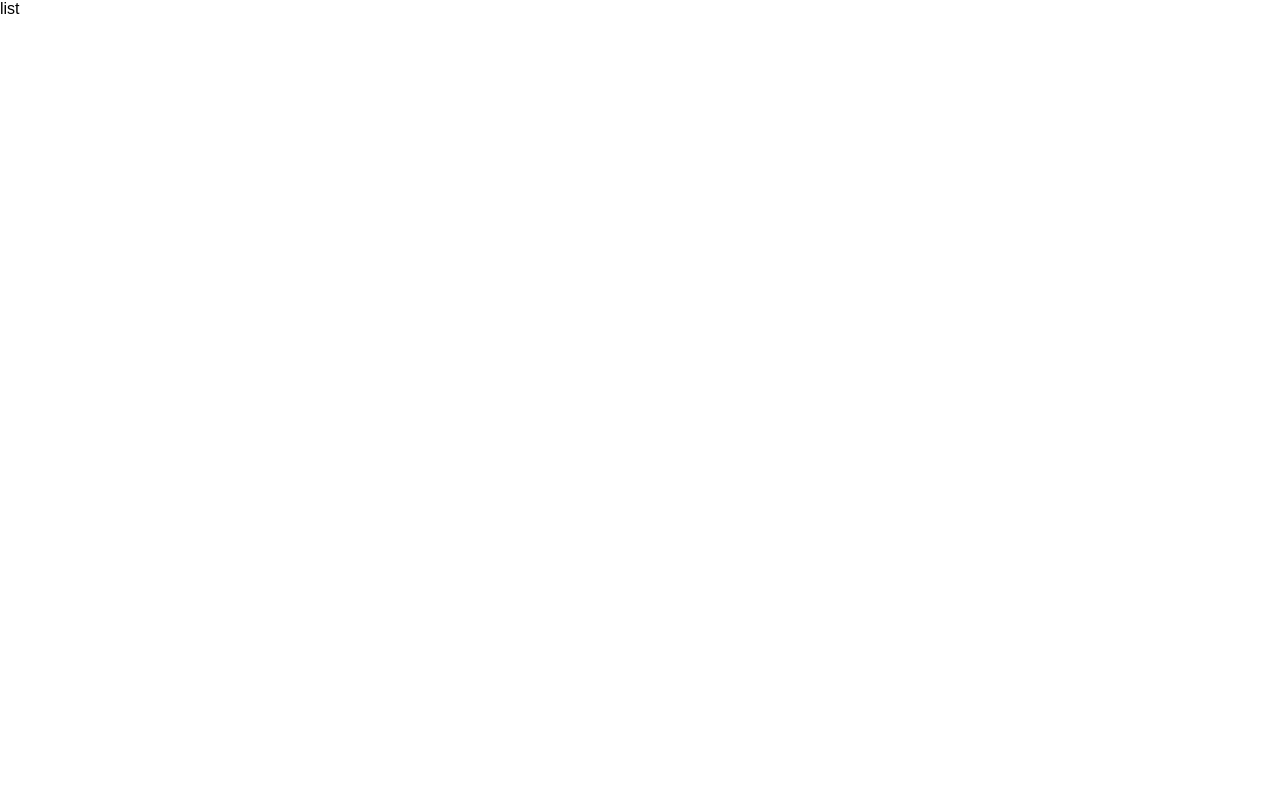
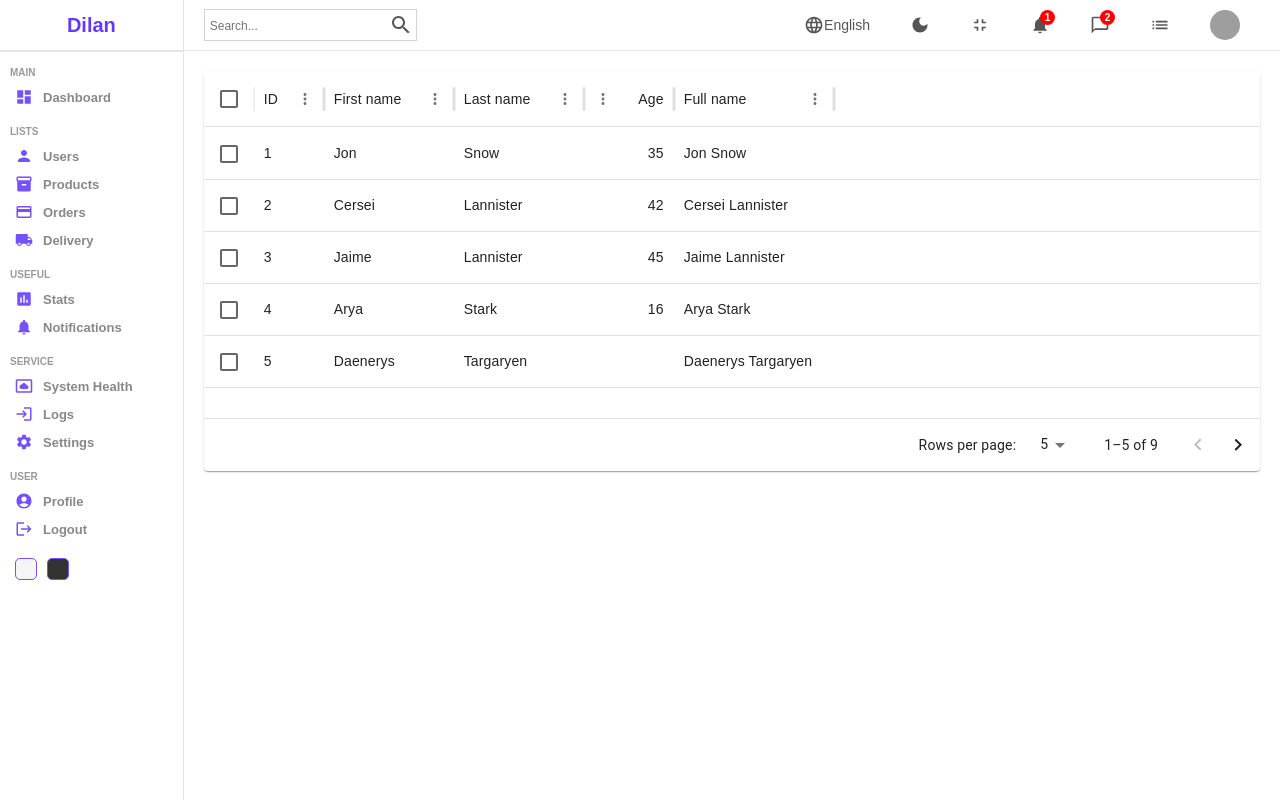
Before and after one commit to Dilan981001/dashboard, a React (Create React App) app: page /users in a window 1280 px wide. Built offline with nearby package versions, Linux system fonts and the light colour scheme; grey boxes are pictures that could not be loaded.

Commit message:
add data table

```diff
--- a/package.json
+++ b/package.json
@@ -7,6 +7,7 @@
     "@emotion/styled": "^11.13.0",
     "@mui/icons-material": "^6.1.7",
     "@mui/material": "^6.1.7",
+    "@mui/x-data-grid": "^7.23.6",
     "@testing-library/jest-dom": "^5.17.0",
     "@testing-library/react": "^13.4.0",
     "@testing-library/user-event": "^13.5.0",
--- /dev/null
+++ b/src/components/datatable/Datatable.jsx
@@ -0,0 +1,55 @@
+import './Datatable.scss'
+import { DataGrid } from '@mui/x-data-grid';
+import Paper from '@mui/material/Paper';
+
+const columns = [
+  { field: 'id', headerName: 'ID', width: 70 },
+  { field: 'firstName', headerName: 'First name', width: 130 },
+  { field: 'lastName', headerName: 'Last name', width: 130 },
+  {
+    field: 'age',
+    headerName: 'Age',
+    type: 'number',
+    width: 90,
+  },
+  {
+    field: 'fullName',
+    headerName: 'Full name',
+    description: 'This column has a value getter and is not sortable.',
+    sortable: false,
+    width: 160,
+    valueGetter: (value, row) => `${row.firstName || ''} ${row.lastName || ''}`,
+  },
+];
+
+const rows = [
+  { id: 1, lastName: 'Snow', firstName: 'Jon', age: 35 },
+  { id: 2, lastName: 'Lannister', firstName: 'Cersei', age: 42 },
+  { id: 3, lastName: 'Lannister', firstName: 'Jaime', age: 45 },
+  { id: 4, lastName: 'Stark', firstName: 'Arya', age: 16 },
+  { id: 5, lastName: 'Targaryen', firstName: 'Daenerys', age: null },
+  { id: 6, lastName: 'Melisandre', firstName: null, age: 150 },
+  { id: 7, lastName: 'Clifford', firstName: 'Ferrara', age: 44 },
+  { id: 8, lastName: 'Frances', firstName: 'Rossini', age: 36 },
+  { id: 9, lastName: 'Roxie', firstName: 'Harvey', age: 65 },
+];
+
+const paginationModel = { page: 0, pageSize: 5 };
+const Datatable = () => {
+  return (
+    <div className='datatable'>
+      <Paper sx={{ height: 400, width: '100%' }}>
+      <DataGrid
+        rows={rows}
+        columns={columns}
+        initialState={{ pagination: { paginationModel } }}
+        pageSizeOptions={[5, 10]}
+        checkboxSelection
+        sx={{ border: 0 }}
+      />
+    </Paper>
+    </div>
+  )
+}
+
+export default Datatable
--- /dev/null
+++ b/src/components/datatable/Datatable.scss
@@ -0,0 +1,4 @@
+.datatable{
+    height: 600px;
+    padding: 20px;
+}
--- a/src/components/table/Table.jsx
+++ b/src/components/table/Table.jsx
@@ -53,7 +53,7 @@
         {
             id:2342355,
             product:"ASUS ROG Strix",
-            img:"https://m.media-amazon.com/images/I/81hH5vk-MCL._AC_UY327_FMwebp_QL65_.jpg",
+            img:"https://m.media-amazon.com/images/I/81bc8mA3nKL._AC_UY327_FMwebp_QL65_.jpg",
             customer:"Harold Carol",
             date:"1 March",
             amount: 2000,
@@ -80,12 +80,19 @@
             <TableRow key={row.id}>
 
               <TableCell className='tableCell' >{row.id}</TableCell>
-              <TableCell className='tableCell' >{row.product}</TableCell>
+              <TableCell className='tableCell' >
+                <div className="cellWrapper">
+                    <img src={row.img} alt="" className="image" />
+                    {row.product}
+                </div>
+              </TableCell>
               <TableCell className='tableCell' >{row.customer}</TableCell>
               <TableCell className='tableCell' >{row.date}</TableCell>
               <TableCell className='tableCell' >{row.amount}</TableCell>
               <TableCell className='tableCell' >{row.method}</TableCell>
-              <TableCell className='tableCell' >{row.status}</TableCell>
+              <TableCell className='tableCell' >
+                <span className={'status ${row.status}'}>{row.status}</span>
+              </TableCell>
             </TableRow>
           ))}
         </TableBody>
--- a/src/components/table/Table.scss
+++ b/src/components/table/Table.scss
@@ -0,0 +1,30 @@
+.table{
+    .cellWrapper{
+        display: flex;
+        align-items: center;
+
+        .image{
+            width: 32px;
+            height: 32px;
+            border-radius: 50%;
+            margin-right: 10px;
+            object-fit: cover;
+        }
+
+    }
+
+    .status{
+        padding: 5px;
+        background-repeat: 5px;
+
+        &.Approved{
+            color: green;
+            background-color: rgba(0, 128, 0, 0.151);
+        }
+
+        &.Pending{
+            color: goldenrod;
+            background-color: rgba(189, 189, 3, 0.103);
+        }
+    }
+}
--- a/src/pages/list/list.jsx
+++ b/src/pages/list/list.jsx
@@ -1,9 +1,18 @@
 import React from 'react'
 import './list.scss'
+import Sidebar from '../../components/sidebar/Sidebar'
+import Navbar from '../../components/navbar/Navbar'
+import Datatable from '../../components/datatable/Datatable'
 
 const list = () => {
   return (
-    <div>list</div>
+    <div className='list'>
+      <Sidebar/>
+      <div className="listContainer">
+        <Navbar/>
+        <Datatable/>
+      </div>
+    </div>
   )
 }
 
--- a/src/pages/list/list.scss
+++ b/src/pages/list/list.scss
@@ -0,0 +1,7 @@
+.list{
+    display: flex;
+    width: 100%;
+    .listContainer{
+        flex: 6;
+    }
+}
```
Also changed, not shown: 1 other file (tests, documents, lock files or other folders).
